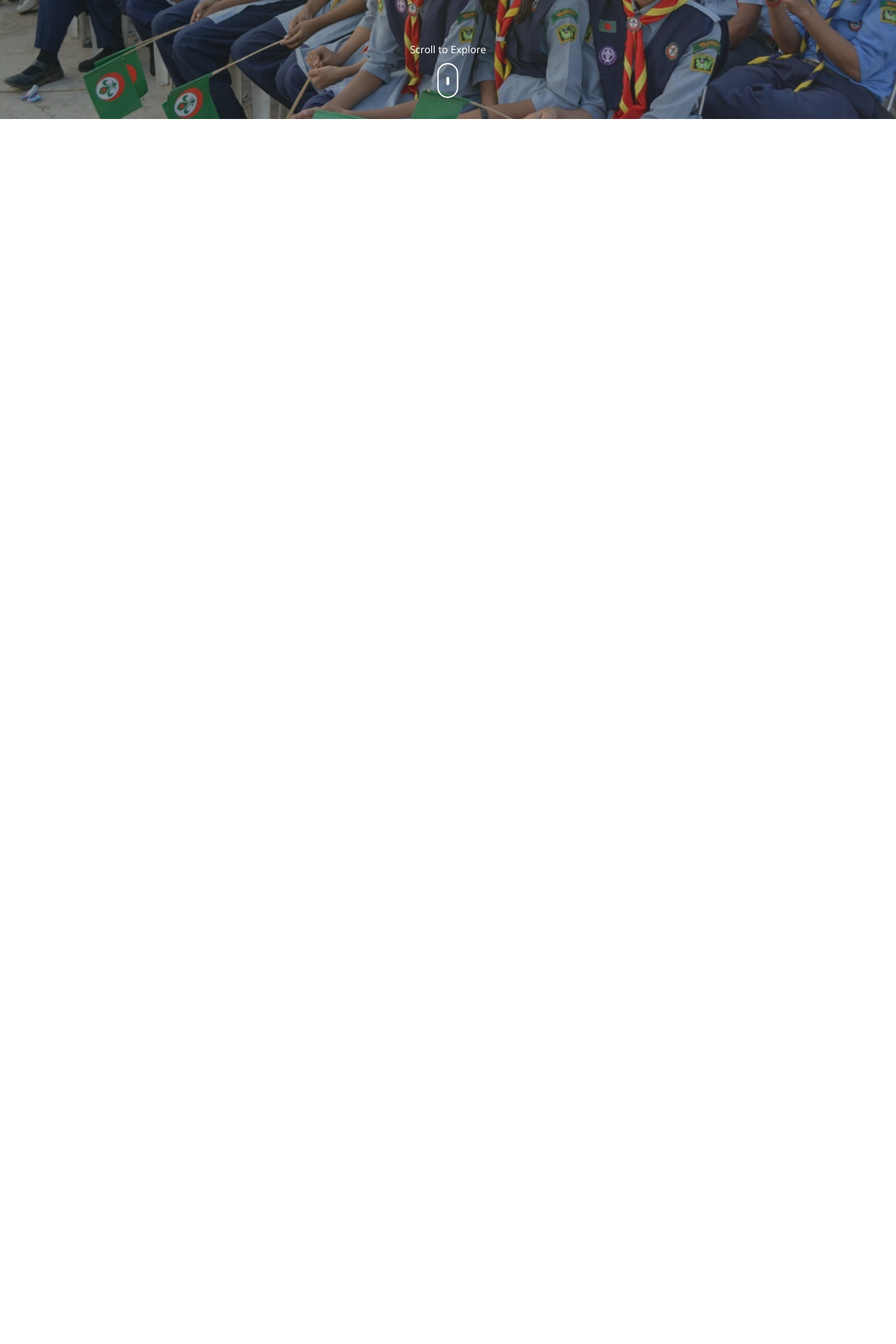
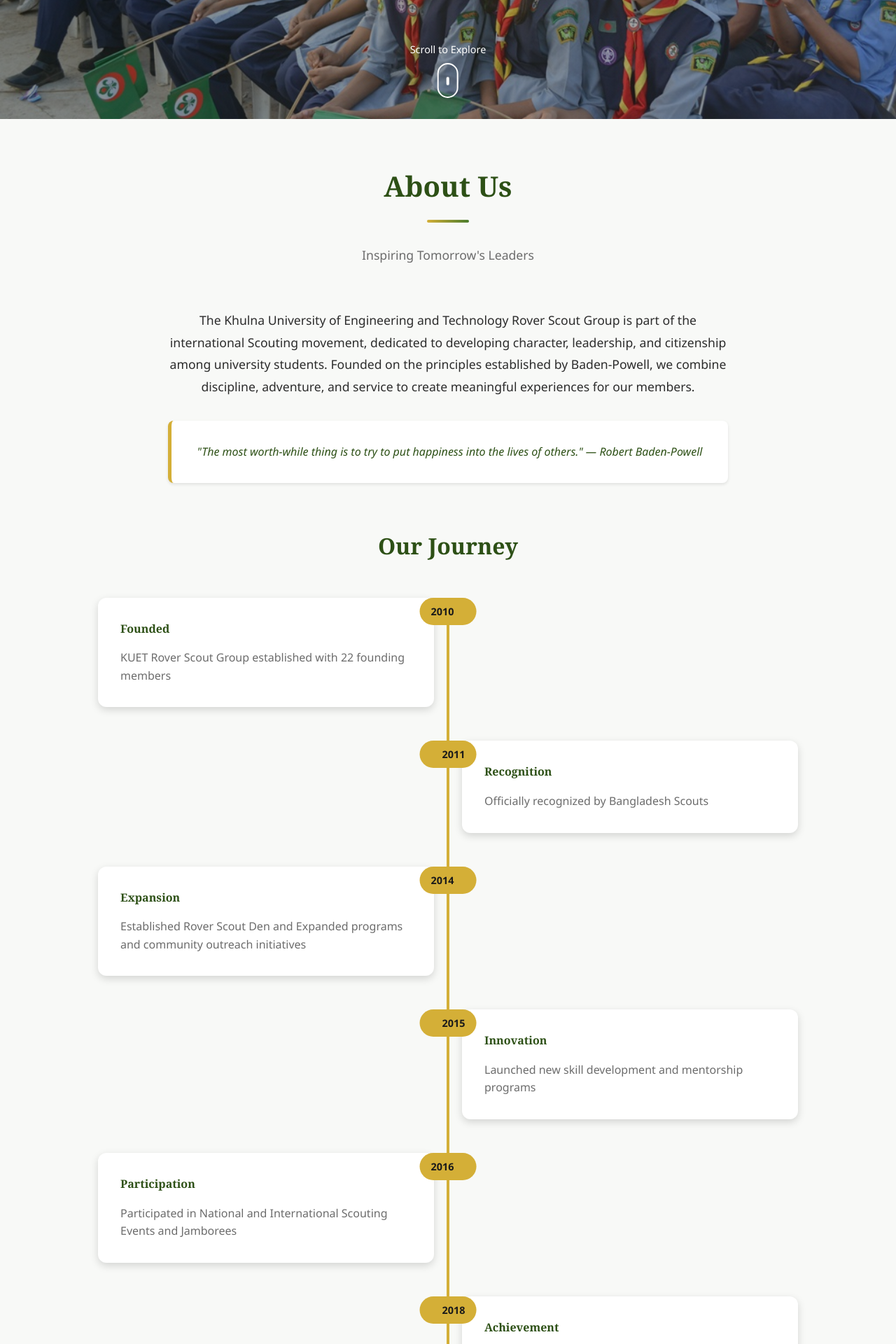
Before and after one commit to Ariful-Islam-01/Club-Portfolio-2207046, a PHP site: page / in a window 1280 px wide. Shown: the part 700-2620 px from the top of the page at 70% size. Before the commit the page ends 870 px from the top, so only its background shows below. Run offline with PHP 8.4, Linux system fonts and the light colour scheme.

Commit message:
About Section added

```diff
--- a/index.html
+++ b/index.html
@@ -48,5 +48,105 @@
             <div class="scroll-arrow"></div>
         </div>
     </section>
+
+    <!-- ===== ABOUT SECTION ===== -->
+    <section class="about" id="about">
+        <div class="container">
+            <div class="section-header">
+                <h2>About Us</h2>
+                <p class="section-subtitle">Inspiring Tomorrow's Leaders</p>
+            </div>
+
+            <div class="about-intro">
+                <p class="about-text">
+                    The Khulna University of Engineering and Technology Rover Scout Group is part of the international Scouting movement, dedicated to developing character, leadership, and citizenship among university students. Founded on the principles established by Baden-Powell, we combine discipline, adventure, and service to create meaningful experiences for our members.
+                </p>
+                <p class="about-quote">
+                    <em>"The most worth-while thing is to try to put happiness into the lives of others." — Robert Baden-Powell</em>
+                </p>
+            </div>
+
+            <!-- Timeline Section -->
+            <div class="timeline">
+                <h3 class="timeline-title">Our Journey</h3>
+                <div class="timeline-container">
+                    <div class="timeline-item">
+                        <div class="timeline-date">2010</div>
+                        <div class="timeline-content">
+                            <h4>Founded</h4>
+                            <p>KUET Rover Scout Group established with 22 founding members</p>
+                        </div>
+                    </div>
+                    <div class="timeline-item">
+                        <div class="timeline-date">2011</div>
+                        <div class="timeline-content">
+                            <h4>Recognition</h4>
+                            <p>Officially recognized by Bangladesh Scouts</p>
+                        </div>
+                    </div>
+                    <div class="timeline-item">
+                        <div class="timeline-date">2014</div>
+                        <div class="timeline-content">
+                            <h4>Expansion</h4>
+                            <p>Established Rover Scout Den and Expanded programs and community outreach initiatives</p>
+                        </div>
+                    </div>
+                    <div class="timeline-item">
+                        <div class="timeline-date">2015</div>
+                        <div class="timeline-content">
+                            <h4>Innovation</h4>
+                            <p>Launched new skill development and mentorship programs</p>
+                        </div>
+                    </div>
+                    <div class="timeline-item">
+                        <div class="timeline-date">2016</div>
+                        <div class="timeline-content">
+                            <h4>Participation</h4>
+                            <p>Participated in National and International Scouting Events and Jamborees</p>
+                        </div>
+                    </div>
+                    <div class="timeline-item">
+                        <div class="timeline-date">2018</div>
+                        <div class="timeline-content">
+                            <h4>Achievement</h4>
+                            <p>Three Rover Scouts received "President's Rover Scout Award" for their outstanding contributions</p>
+                        </div>
+                    </div>
+                    <div class="timeline-item">
+                        <div class="timeline-date">2022</div>
+                        <div class="timeline-content">
+                            <h4>Programs</h4>
+                            <p>Arranged Rover Scout Group Camp & Top Achiever Gathering</p>
+                        </div>
+                    </div>
+                </div>
+            </div>
+
+            <!-- Values Section -->
+            <div class="values-grid">
+                <div class="value-card">
+                    <div class="value-icon"></div>
+                    <h4>Leadership</h4>
+                    <p>Developing confident leaders who inspire others and make positive impact</p>
+                </div>
+                <div class="value-card">
+                    <div class="value-icon"></div>
+                    <h4>Teamwork</h4>
+                    <p>Building strong bonds through collaborative activities and mutual support</p>
+                </div>
+                <div class="value-card">
+                    <div class="value-icon"></div>
+                    <h4>Service</h4>
+                    <p>Contributing to society through community projects and volunteer work</p>
+                </div>
+                <div class="value-card">
+                    <div class="value-icon"></div>
+                    <h4>Adventure</h4>
+                    <p>Pursuing thrilling experiences and pushing personal boundaries</p>
+                </div>
+            </div>
+        </div>
+    </section>
+
 </body>
 </html>
--- a/style.css
+++ b/style.css
@@ -66,6 +66,43 @@ body {
     color: var(--text-dark);
     background-color: var(--white);
     overflow-x: hidden;
+}
+
+/* ===== CONTAINER & UTILITIES ===== */
+.container {
+    max-width: 1200px;
+    margin: 0 auto;
+    padding: 0 var(--spacing-md);
+}
+
+.section-header {
+    text-align: center;
+    margin-bottom: var(--spacing-2xl);
+}
+
+.section-header h2 {
+    font-family: var(--font-heading);
+    font-size: 2.5rem;
+    color: var(--primary-color);
+    margin-bottom: var(--spacing-sm);
+    position: relative;
+    display: inline-block;
+}
+
+.section-header h2::after {
+    content: '';
+    display: block;
+    width: 60px;
+    height: 4px;
+    background: linear-gradient(90deg, var(--accent-color), var(--primary-light));
+    margin: var(--spacing-sm) auto 0;
+    border-radius: 2px;
+}
+
+.section-subtitle {
+    font-size: 1.1rem;
+    color: var(--text-light);
+    margin-top: var(--spacing-sm);
 }
 
 /* ===== BUTTONS ===== */
@@ -381,3 +418,157 @@ body {
     0%, 100% { transform: translateX(-50%) translateY(0); }
     50% { transform: translateX(-50%) translateY(10px); }
 }
+
+/* ===== ABOUT SECTION ===== */
+.about {
+    padding: var(--spacing-2xl) 0;
+    background: var(--light-bg);
+}
+
+.about-intro {
+    max-width: 800px;
+    margin: 0 auto var(--spacing-2xl);
+    text-align: center;
+}
+
+.about-text {
+    font-size: 1.1rem;
+    color: var(--text-dark);
+    margin-bottom: var(--spacing-lg);
+    line-height: 1.8;
+}
+
+.about-quote {
+    background: white;
+    padding: var(--spacing-lg);
+    border-left: 5px solid var(--accent-color);
+    border-radius: var(--radius-md);
+    font-style: italic;
+    color: var(--primary-color);
+    box-shadow: var(--shadow-sm);
+}
+
+/* ===== TIMELINE ===== */
+.timeline {
+    margin: var(--spacing-2xl) 0;
+}
+
+.timeline-title {
+    text-align: center;
+    font-family: var(--font-heading);
+    font-size: 2rem;
+    color: var(--primary-color);
+    margin-bottom: var(--spacing-xl);
+}
+
+.timeline-container {
+    position: relative;
+    max-width: 1000px;
+    margin: 0 auto;
+}
+
+.timeline-container::before {
+    content: '';
+    position: absolute;
+    left: 50%;
+    transform: translateX(-50%);
+    width: 4px;
+    height: 100%;
+    background: var(--accent-color);
+}
+
+.timeline-item {
+    margin-bottom: var(--spacing-xl);
+    position: relative;
+}
+
+.timeline-item:nth-child(odd) {
+    padding-right: 52%;
+}
+
+.timeline-item:nth-child(even) {
+    padding-left: 52%;
+}
+
+.timeline-item:nth-child(odd) .timeline-date {
+    text-align: right;
+    padding-right: var(--spacing-lg);
+}
+
+.timeline-item:nth-child(even) .timeline-date {
+    text-align: left;
+    padding-left: var(--spacing-lg);
+}
+
+.timeline-date {
+    position: absolute;
+    left: 50%;
+    transform: translateX(-50%);
+    background: var(--accent-color);
+    color: var(--dark-bg);
+    padding: 8px 16px;
+    border-radius: 20px;
+    font-weight: 700;
+    z-index: 2;
+    font-size: 0.9rem;
+    width: auto;
+    white-space: nowrap;
+}
+
+.timeline-content {
+    background: white;
+    padding: var(--spacing-lg);
+    border-radius: var(--radius-lg);
+    box-shadow: var(--shadow-md);
+}
+
+.timeline-content h4 {
+    color: var(--primary-color);
+    margin-bottom: var(--spacing-sm);
+    font-family: var(--font-heading);
+}
+
+.timeline-content p {
+    color: var(--text-light);
+}
+
+/* ===== VALUES GRID ===== */
+.values-grid {
+    display: grid;
+    grid-template-columns: repeat(auto-fit, minmax(250px, 1fr));
+    gap: var(--spacing-lg);
+    margin-top: var(--spacing-xl);
+}
+
+.value-card {
+    background: white;
+    padding: var(--spacing-lg);
+    border-radius: var(--radius-lg);
+    text-align: center;
+    box-shadow: var(--shadow-md);
+    transition: all var(--transition-base);
+    border-top: 4px solid var(--primary-color);
+}
+
+.value-card:hover {
+    transform: translateY(-8px);
+    box-shadow: var(--shadow-lg);
+    border-top-color: var(--accent-color);
+}
+
+.value-icon {
+    font-size: 3rem;
+    margin-bottom: var(--spacing-md);
+}
+
+.value-card h4 {
+    color: var(--primary-color);
+    margin-bottom: var(--spacing-sm);
+    font-family: var(--font-heading);
+    font-size: 1.3rem;
+}
+
+.value-card p {
+    color: var(--text-light);
+    font-size: 0.95rem;
+}
```
